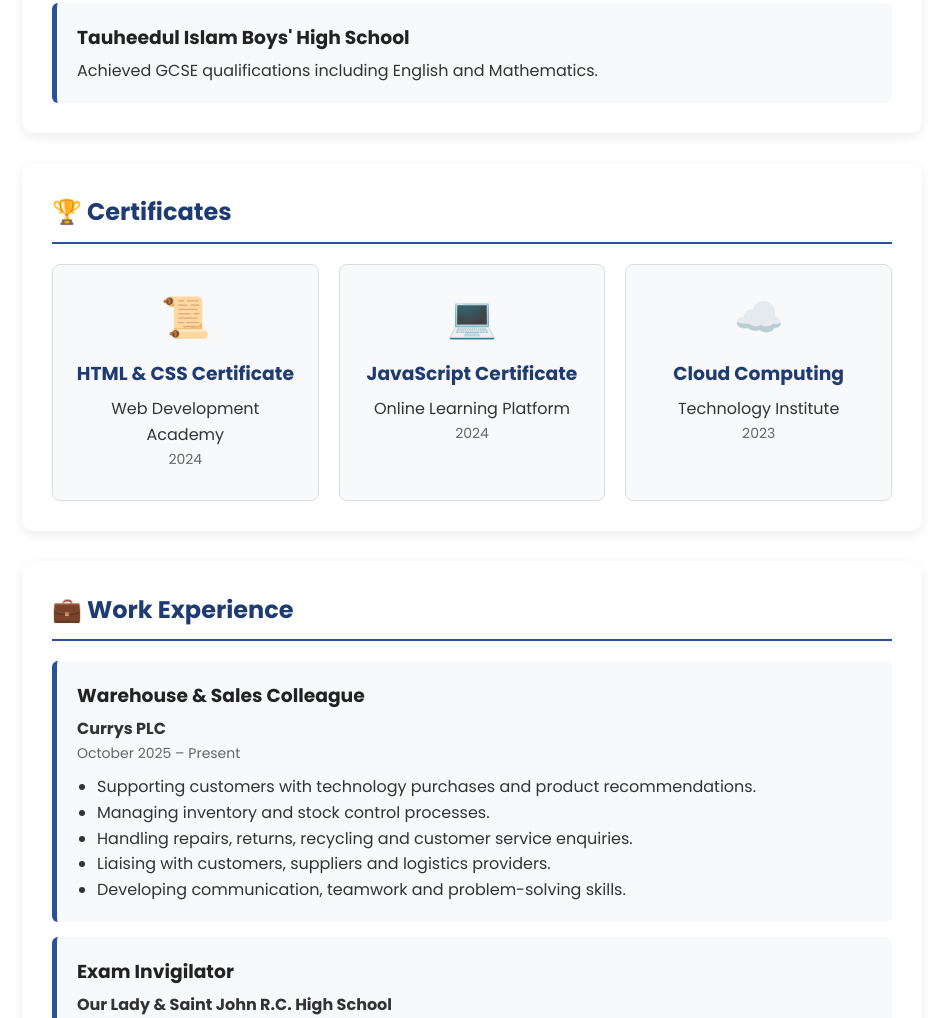
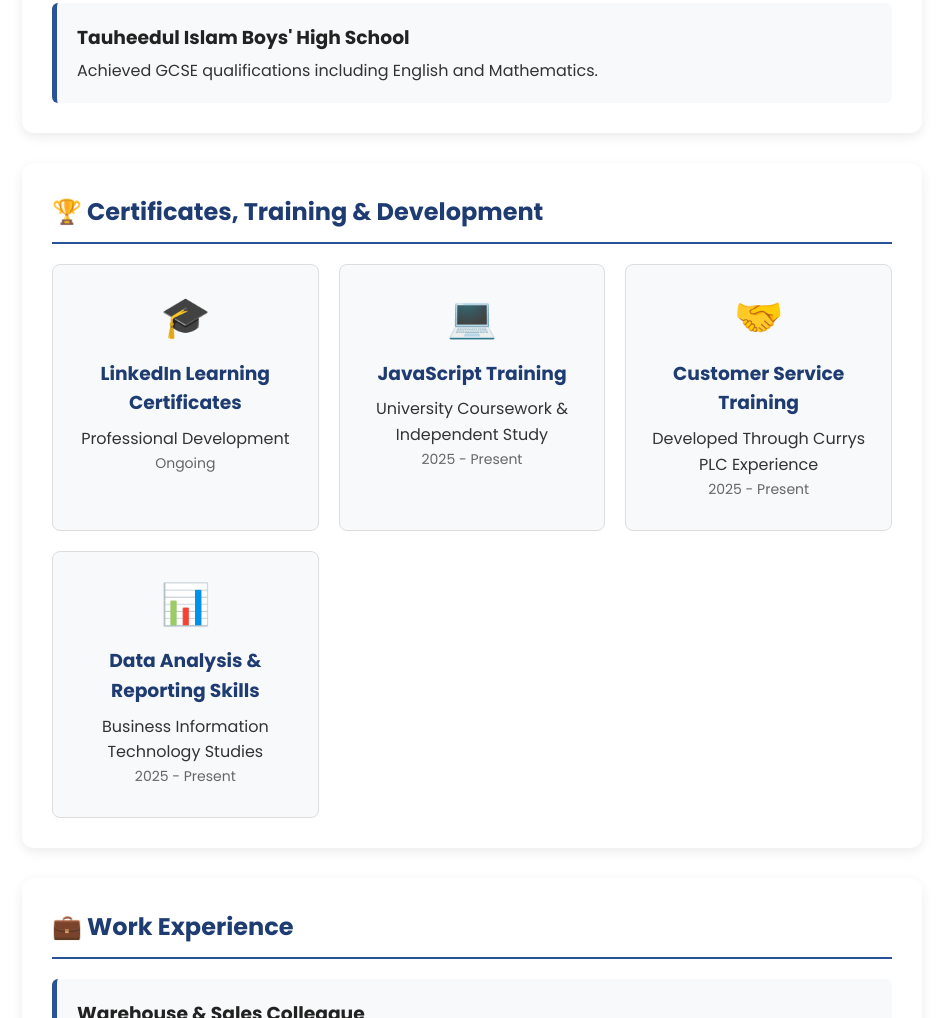
Before and after one commit to Zsidat-205/ZS, a plain HTML site: page skills.html in a window 1280 px wide. Shown: the part 1038-2056 px from the top of the page, without its empty margins (168-1111 px from the left). Drawn offline with Linux system fonts and the light colour scheme.

Commit message:
Update skills.html

```diff
--- a/skills.html
+++ b/skills.html
@@ -25,7 +25,7 @@
     <!-- Header -->
     <header>
         <h1>My Qualifications & Experience</h1>
-        <p>Certificates, Diplomas, Skills & Professional Experience</p>
+        <p>Education, Training, Skills & Professional Experience</p>
     </header>
 
     <div class="container">
@@ -66,29 +66,36 @@
 
         <!-- Certificates Section -->
 <section>
-            <h2>🏆 Certificates</h2>
+    <h2>🏆 Certificates, Training & Development</h2>
 
     <div class="certificate-grid">
 
         <div class="certificate">
-                    <div class="icon">📜</div>
-                    <h3>HTML & CSS Certificate</h3>
-                    <p>Web Development Academy</p>
-                    <p class="date">2024</p>
+            <div class="icon">🎓</div>
+            <h3>LinkedIn Learning Certificates</h3>
+            <p>Professional Development</p>
+            <p class="date">Ongoing</p>
         </div>
 
         <div class="certificate">
             <div class="icon">💻</div>
-                    <h3>JavaScript Certificate</h3>
-                    <p>Online Learning Platform</p>
-                    <p class="date">2024</p>
+            <h3>JavaScript Training</h3>
+            <p>University Coursework & Independent Study</p>
+            <p class="date">2025 - Present</p>
         </div>
 
         <div class="certificate">
-                    <div class="icon">☁️</div>
-                    <h3>Cloud Computing</h3>
-                    <p>Technology Institute</p>
-                    <p class="date">2023</p>
+            <div class="icon">🤝</div>
+            <h3>Customer Service Training</h3>
+            <p>Developed Through Currys PLC Experience</p>
+            <p class="date">2025 - Present</p>
+        </div>
+
+        <div class="certificate">
+            <div class="icon">📊</div>
+            <h3>Data Analysis & Reporting Skills</h3>
+            <p>Business Information Technology Studies</p>
+            <p class="date">2025 - Present</p>
         </div>
 
     </div>
```
Lines whose indentation alone changed are shown as unchanged.
